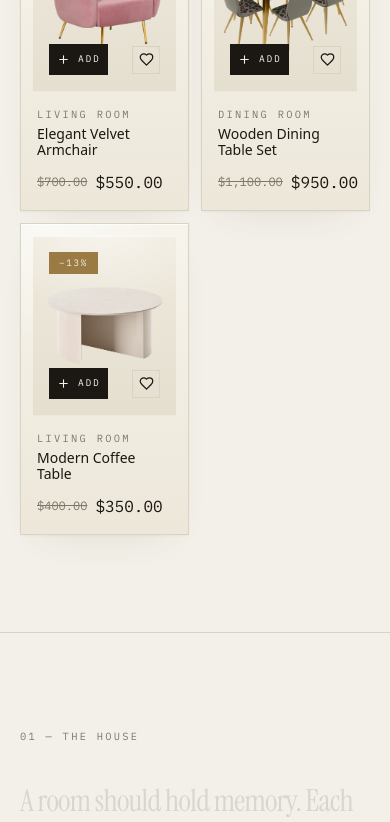
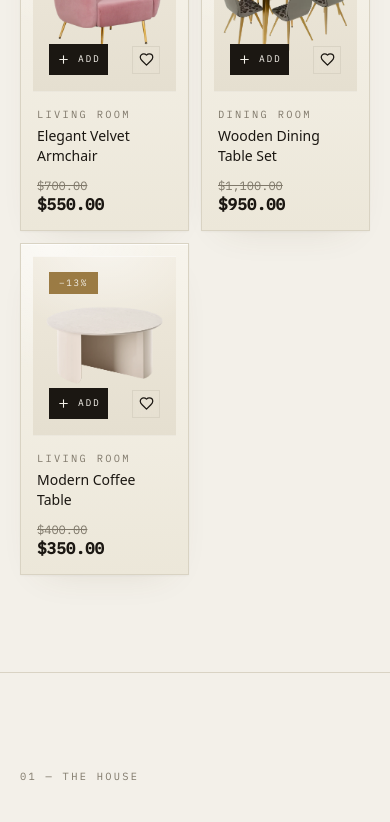
Before and after one commit to Royal-design/home-of-design, a React (Vite) app: page / in a window 390 px wide. Shown: the part 3200-4022 px from the top of the page. Built offline with nearby package versions, Linux system fonts and the light colour scheme; no server answers; the database is empty.

Commit message:
refactor: improve layout and styling in ProductCard and TopProduct components for better responsiveness and readability

```diff
--- a/src/components/ProductCard.tsx
+++ b/src/components/ProductCard.tsx
@@ -18,6 +18,7 @@ export const ProductCard = ({
   favourites,
 }: ProductCardProps) => {
   const isFavourite = favourites.some((item) => item.id === product.id);
+
   const discount = product.price.oldPrice
     ? Math.round((1 - product.price.newPrice / product.price.oldPrice) * 100)
     : 0;
@@ -47,6 +48,7 @@ export const ProductCard = ({
               −{discount}%
             </span>
           )}
+
           {product.bestSelling && (
             <span className="border border-amber-300 bg-amber-50/90 px-2.5 py-1 font-mono text-[0.58rem] uppercase tracking-[0.18em] text-amber-700 backdrop-blur-sm">
               Best seller
@@ -54,7 +56,7 @@ export const ProductCard = ({
           )}
         </div>
 
-        <div className="absolute inset-x-4 bottom-4 flex translate-y-2 items-center justify-between gap-2 opacity-100 transition-all duration-500 ease-expo-out max-sm:opacity-100 max-sm:translate-y-0 group-hover:translate-y-0 group-hover:opacity-100">
+        <div className="absolute inset-x-4 bottom-4 flex translate-y-2 items-center justify-between gap-2 opacity-100 transition-all duration-500 ease-expo-out group-hover:translate-y-0 group-hover:opacity-100 max-sm:translate-y-0 max-sm:opacity-100">
           <button
             type="button"
             onClick={(e) => {
@@ -63,12 +65,13 @@ export const ProductCard = ({
             }}
             aria-label={`Add ${product.name} to cart`}
             className={cn(
-              "flex cursor-pointer items-center gap-2 px-2 py-2 md:px-4 md:py-3 font-mono text-[0.6rem] uppercase tracking-[0.18em] text-paper transition-colors duration-300",
-              "bg-ink hover:bg-bronze",
+              "flex cursor-pointer items-center gap-2 bg-ink px-2 py-2 font-mono text-[0.6rem] uppercase tracking-[0.18em] text-paper transition-colors duration-300 hover:bg-bronze md:px-4 md:py-3",
             )}
           >
-            <Plus size={13} /> Add
+            <Plus size={13} />
+            Add
           </button>
+
           <button
             type="button"
             onClick={(e) => {
@@ -81,7 +84,7 @@ export const ProductCard = ({
                 : `Add ${product.name} to wishlist`
             }
             className={cn(
-              "flex h-7 w-7 md:h-11 md:w-11 cursor-pointer items-center justify-center border backdrop-blur-sm transition-all duration-300",
+              "flex h-7 w-7 cursor-pointer items-center justify-center border backdrop-blur-sm transition-all duration-300 md:h-11 md:w-11",
               isFavourite
                 ? "border-bronze bg-bronze text-paper"
                 : "border-line bg-paper/85 text-ink hover:border-bronze hover:text-bronze",
@@ -97,19 +100,19 @@ export const ProductCard = ({
 
         <Link
           to={`/products/${product.id}`}
-          className="mt-1 line-clamp-2 text-sm md:text-[15px]  leading-4 text-ink transition-colors hover:text-bronze"
+          className="mt-1 line-clamp-2 text-sm leading-5 text-ink transition-colors hover:text-bronze md:text-[15px]"
         >
           {product.name}
         </Link>
 
-        <div className="mt-3 flex items-center gap-2">
+        <div className="mt-3 flex flex-1 flex-col md:flex-row md:items-center md:gap-4 ">
           {discount > 0 && (
             <span className="font-mono text-xs text-ink-3 line-through">
               {formatter.format(product.price.oldPrice)}
             </span>
           )}
 
-          <span className="font-mono text-base text-ink">
+          <span className="min-w-0 break-words font-mono text-base font-semibold leading-tight text-ink">
             {formatter.format(product.price.newPrice)}
           </span>
         </div>
--- a/src/components/TopProduct.tsx
+++ b/src/components/TopProduct.tsx
@@ -66,7 +66,7 @@ export const TopProduct = () => {
         className={
           reduce
             ? "mx-auto grid max-w-shell grid-cols-1 gap-10 px-5 py-24 sm:grid-cols-2 sm:px-6 lg:grid-cols-4"
-            : "flex h-[100svh] items-stretch gap-8 pl-[6vw] pr-[12vw]"
+            : "flex h-auto min-h-[30rem] items-stretch gap-6 px-5 py-16 sm:gap-8 sm:px-[6vw] sm:py-20 lg:h-[100svh] lg:min-h-0 lg:py-0 lg:pr-[12vw]"
         }
       >
         {/* Intro */}
@@ -74,12 +74,12 @@ export const TopProduct = () => {
           className={
             reduce
               ? "sm:col-span-2 lg:col-span-4"
-              : "flex w-[70vw] shrink-0 flex-col justify-center sm:w-[34vw]"
+              : "flex w-full shrink-0 flex-col justify-center lg:w-[34vw]"
           }
         >
           <p className="eyebrow text-bronze">04 — Most desired</p>
 
-          <h2 className="mt-6 font-display text-5xl leading-[1] tracking-tight sm:text-7xl">
+          <h2 className="mt-6 font-display text-4xl leading-[1] tracking-tight sm:text-5xl lg:text-7xl">
             Pieces people <em className="italic text-bronze">return to.</em>
           </h2>
 
@@ -96,7 +96,6 @@ export const TopProduct = () => {
           </Link>
         </div>
 
-        {/* Products */}
         {items.map((product, i) => {
           const img = GALLERY_IMAGES[product.id] ?? product.mainImage;
 
@@ -104,7 +103,7 @@ export const TopProduct = () => {
             <div
               key={product.id}
               className={
-                reduce ? "" : "w-[78vw] shrink-0 sm:w-[44vw] lg:w-[32rem]"
+                reduce ? "" : "w-[82vw] shrink-0 sm:w-[44vw] lg:w-[32rem]"
               }
             >
               <Link
@@ -124,11 +123,9 @@ export const TopProduct = () => {
                   />
                 </div>
 
-                {/* Stronger overlay for better text contrast */}
                 <div className="absolute inset-0 bg-gradient-to-t from-black/90 via-black/45 to-transparent" />
 
-                {/* Content */}
-                <div className="absolute inset-x-0 bottom-0 flex flex-col gap-3 p-4 sm:flex-row sm:items-end sm:justify-between sm:gap-4 sm:p-6">
+                <div className="absolute inset-x-0 bottom-0 flex flex-col gap-3 p-4 sm:flex-row sm:items-end sm:justify-between sm:p-6">
                   <div className="min-w-0 flex-1">
                     <p className="eyebrow text-paper/70">{product.category}</p>
 
```
